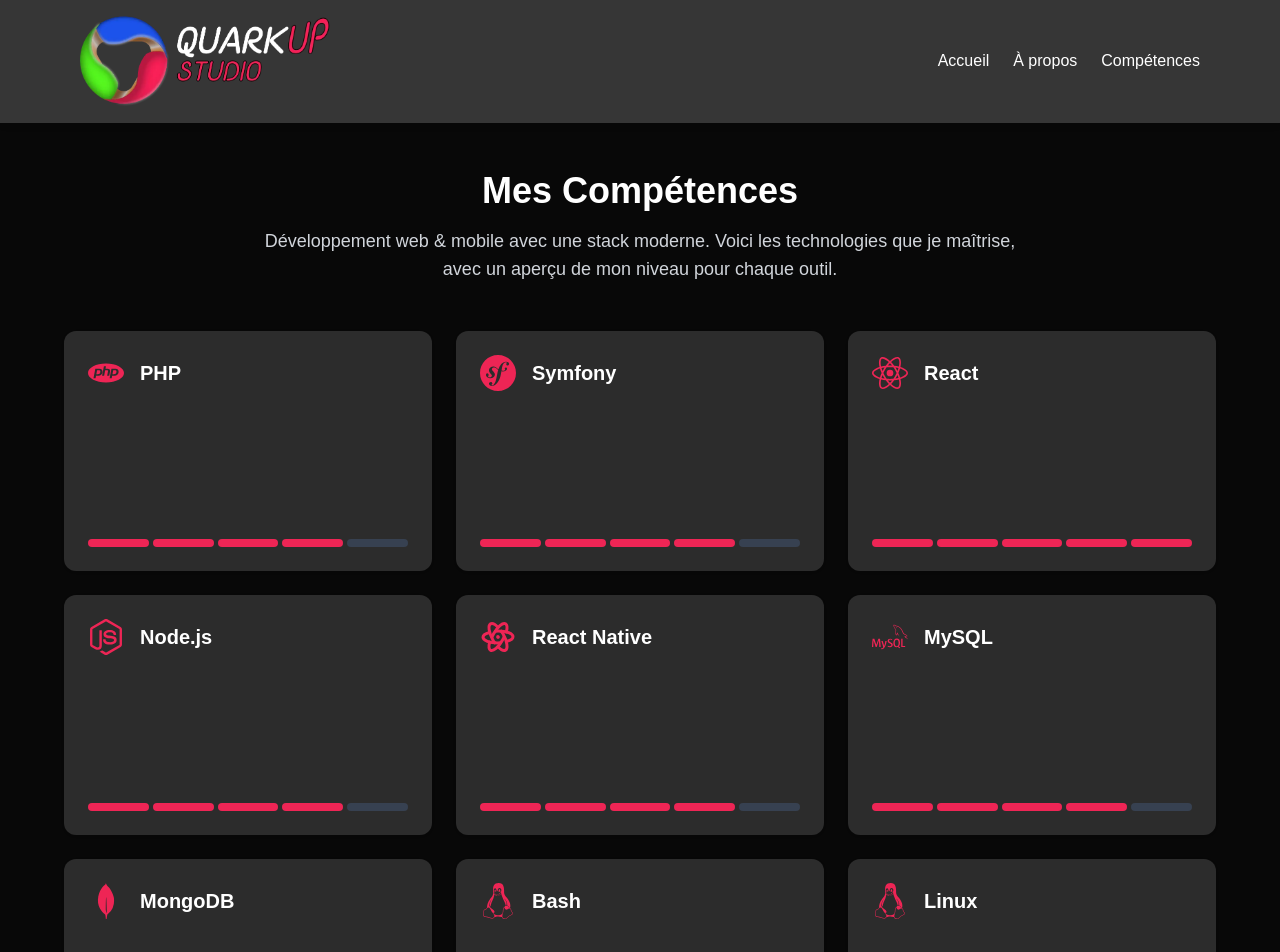
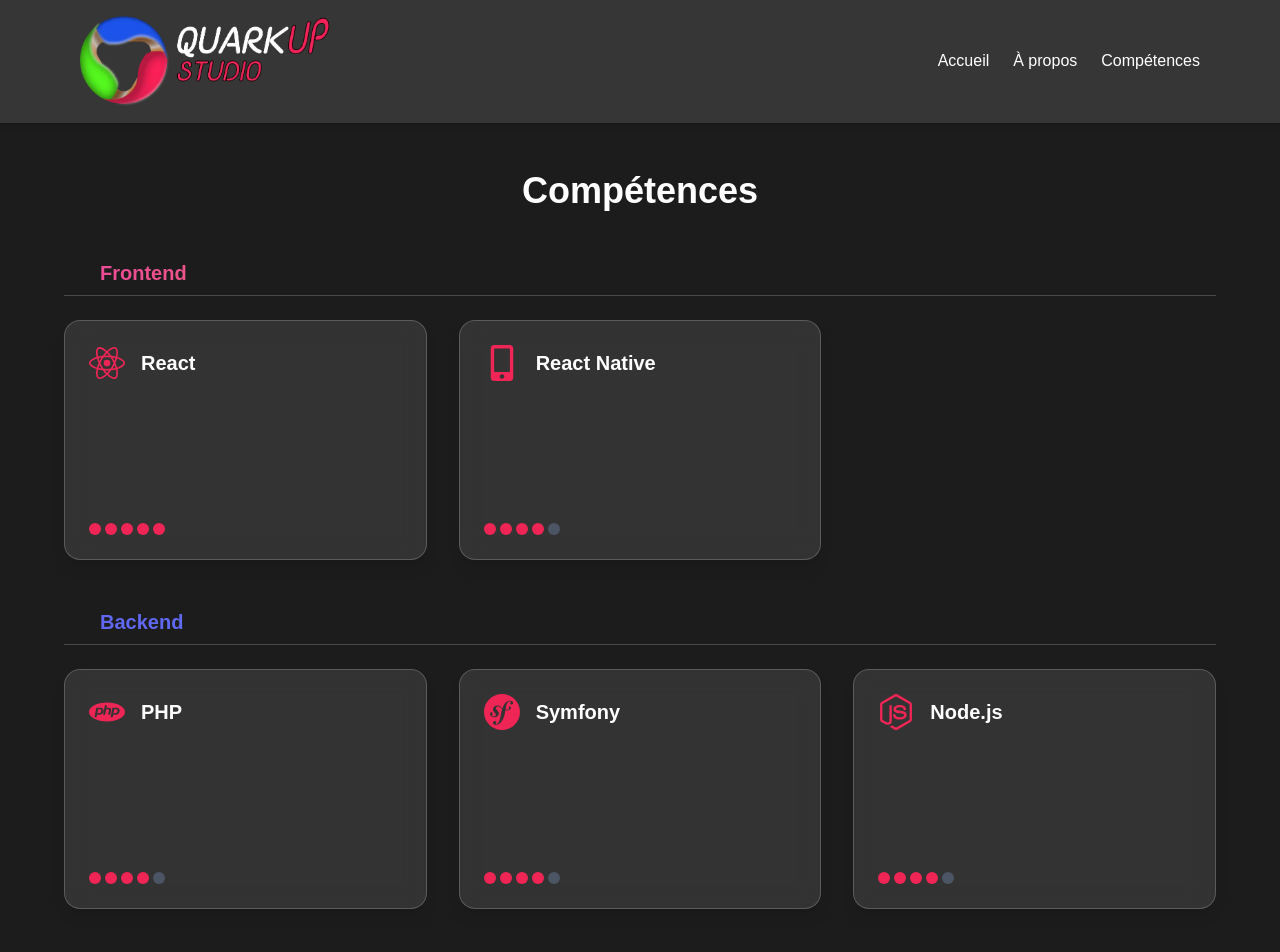
Before and after one commit to nelsonalgarve/quarkup-portfolio, a Next.js app: page /skills in a window 1280 px wide. Shown: the top 952 px of the page. Built offline with nearby package versions, Linux system fonts and the light colour scheme.

Commit message:
3 commit

```diff
--- a/src/app/skills/page.tsx
+++ b/src/app/skills/page.tsx
@@ -1,113 +1,77 @@
 "use client";
 
-import { useState } from "react";
-import { motion } from "framer-motion";
-import {
-  SiPhp,
-  SiSymfony,
-  SiReact,
-  SiMysql,
-  SiDocker,
-  SiGit,
-  SiMongodb,
-  SiWordpress,
-  SiJoomla,
-  SiPrestashop
-} from "react-icons/si";
-import { FaLinux } from "react-icons/fa";
-import { TbBrandReactNative} from "react-icons/tb";
-import { SiNodedotjs } from "react-icons/si";
+import SkillCardFlip from "@/components/SkillCardFlip";
+import { SiPhp, SiSymfony, SiReact, SiMysql, SiDocker, SiNodedotjs, SiMongodb, SiGit, SiWordpress, SiPrestashop, SiJoomla, SiLinux } from "react-icons/si";
+import { FaTerminal, FaMobileAlt, FaPaintBrush, FaServer, FaDatabase, FaTools, FaThLarge } from "react-icons/fa";
 
-
-
-
-const skills = [
-  { name: "PHP", icon: SiPhp, level: 4, description: "Langage serveur souple et largement utilisé pour le développement web dynamique." },
-  { name: "Symfony", icon: SiSymfony, level: 4, description: "Framework PHP robuste et structuré pour des applications complexes et maintenables." },
-  { name: "React", icon: SiReact, level: 5, description: "Bibliothèque JavaScript moderne et performante pour des interfaces utilisateur dynamiques." },
-  { name: "Node.js", icon: SiNodedotjs, level: 4, description: "Environnement d'exécution JavaScript côté serveur, idéal pour des APIs rapides et modernes." },
-  { name: "React Native", icon: TbBrandReactNative, level: 4, description: "Développement d'applications mobiles natives avec la puissance de React." },
-  { name: "MySQL", icon: SiMysql, level: 4, description: "Système de gestion de base de données relationnelle fiable et populaire." },
-  { name: "MongoDB", icon: SiMongodb, level: 3, description: "Base de données NoSQL orientée document, idéale pour les architectures modernes." },
-  { name: "Bash", icon: FaLinux, level: 3, description: "Scripts shell pour automatiser des tâches sur des systèmes Unix/Linux." },
-  { name: "Linux", icon: FaLinux, level: 4, description: "Environnement de développement quotidien, stabilité et performance serveur." },
-  { name: "Git", icon: SiGit, level: 4, description: "Outil de versioning essentiel pour la collaboration et la gestion de projets." },
-  { name: "Docker", icon: SiDocker, level: 3, description: "Conteneurisation d'applications pour faciliter le déploiement et la portabilité." },
-  { name: "Java", icon: SiReact, level: 3, description: "Langage orienté objet utilisé dans de nombreux environnements entreprise et Android." },
-  { name: "WordPress", icon: SiWordpress, level: 5, description: "CMS puissant pour créer des sites sur-mesure avec ou sans thème prêt-à-l'emploi." },
-  { name: "Joomla", icon: SiJoomla, level: 3, description: "CMS modulaire et flexible pour des projets structurés et multilingues." },
-  { name: "PrestaShop", icon: SiPrestashop, level: 4, description: "CMS e-commerce français, idéal pour des boutiques personnalisables et performantes." }
-];
+const categories = {
+  Frontend: {
+    color: "from-pink-500 to-yellow-500",
+    icon: FaPaintBrush,
+    items: [
+      { name: "React", icon: SiReact, level: 5, description: "Bibliothèque JavaScript puissante pour créer des interfaces dynamiques." },
+      { name: "React Native", icon: FaMobileAlt, level: 4, description: "Développement mobile natif cross-platform avec React." },
+    ]
+  },
+  Backend: {
+    color: "from-indigo-500 to-blue-500",
+    icon: FaServer,
+    items: [
+      { name: "PHP", icon: SiPhp, level: 4, description: "Langage backend robuste, utilisé dans des millions de sites Web dynamiques." },
+      { name: "Symfony", icon: SiSymfony, level: 4, description: "Framework PHP moderne pour des applications maintenables et performantes." },
+      { name: "Node.js", icon: SiNodedotjs, level: 4, description: "Serveur JavaScript rapide, parfait pour les APIs modernes." },
+    ]
+  },
+  BDD: {
+    color: "from-green-600 to-emerald-400",
+    icon: FaDatabase,
+    items: [
+      { name: "MongoDB", icon: SiMongodb, level: 3, description: "Base de données NoSQL flexible, idéale pour les projets rapides et évolutifs." },
+      { name: "MySQL", icon: SiMysql, level: 4, description: "SGBD classique et performant, très utilisé dans le monde PHP." },
+    ]
+  },
+  DevOps: {
+    color: "from-yellow-500 to-orange-500",
+    icon: FaTools,
+    items: [
+      { name: "Docker", icon: SiDocker, level: 3, description: "Conteneurisation des environnements pour un déploiement simplifié." },
+      { name: "Git", icon: SiGit, level: 4, description: "Outil de versioning indispensable pour travailler en équipe." },
+      { name: "Linux", icon: SiLinux, level: 3, description: "Maîtrise de l’environnement serveur et des commandes Bash." },
+      { name: "Bash", icon: FaTerminal, level: 3, description: "Scripts d’automatisation et outils CLI pour le DevOps." },
+    ]
+  },
+  CMS: {
+    color: "from-purple-500 to-pink-600",
+    icon: FaThLarge,
+    items: [
+      { name: "WordPress", icon: SiWordpress, level: 5, description: "CMS phare pour des sites sur-mesure administrables et optimisés." },
+      { name: "PrestaShop", icon: SiPrestashop, level: 4, description: "CMS e-commerce populaire, adapté aux boutiques personnalisées." },
+      { name: "Joomla", icon: SiJoomla, level: 3, description: "CMS historique pour des sites dynamiques et modulables." },
+    ]
+  },
+};
 
 export default function SkillsPage() {
-  const [flippedCards, setFlippedCards] = useState<Record<string, boolean>>({});
-
-  const toggleFlip = (name: string) => {
-    setFlippedCards((prev) => ({ ...prev, [name]: !prev[name] }));
-  };
-
   return (
-    <main className="min-h-screen bg-background px-6 py-12 text-white">
-      <style>{`
-        .preserve-3d {
-          transform-style: preserve-3d;
-        }
-        .backface-hidden {
-          backface-visibility: hidden;
-        }
-        .rotate-y-180 {
-          transform: rotateY(180deg);
-        }
-      `}</style>
-
-      <section className="max-w-3xl mx-auto text-center mb-12">
-        <h1 className="text-4xl font-bold mb-4">Mes Compétences</h1>
-        <p className="text-lg text-gray-300">
-          Développement web & mobile avec une stack moderne. Voici les technologies que je maîtrise, avec un aperçu de mon niveau pour chaque outil.
-        </p>
-      </section>
-
-      <div className="grid grid-cols-1 sm:grid-cols-2 md:grid-cols-3 gap-6 max-w-6xl mx-auto">
-        {skills.map(({ name, icon: Icon, level, description }, index) => (
-          <motion.div
-            key={name}
-            className={`relative h-60 cursor-pointer [perspective:1000px]`}
-            initial={{ opacity: 0, y: 20 }}
-            animate={{ opacity: 1, y: 0 }}
-            transition={{ delay: index * 0.05 }}
-            onClick={() => toggleFlip(name)}
-          >
-            <div
-              className={`transition-transform duration-700 w-full h-full relative rounded-xl preserve-3d ${
-                flippedCards[name] ? "rotate-y-180" : ""
-              }`}
-            >
-              {/* Front */}
-              <div className="absolute inset-0 bg-[#2c2c2c] rounded-xl shadow p-6 backface-hidden flex flex-col justify-between">
-                <div className="flex items-center space-x-4">
-                  <Icon className="text-4xl text-accent" />
-                  <h2 className="text-xl font-semibold">{name}</h2>
-                </div>
-                <div className="mt-4 flex space-x-1">
-                  {[...Array(5)].map((_, i) => (
-                    <div
-                      key={i}
-                      className={`h-2 flex-1 rounded-full ${
-                        i < level ? "bg-accent" : "bg-gray-700"
-                      }`}
-                    ></div>
-                  ))}
-                </div>
+    <section className="min-h-screen bg-[#1c1c1c] text-white px-6 py-12">
+      <div className="max-w-6xl mx-auto">
+        <h2 className="text-4xl font-bold text-center mb-12">Compétences</h2>
+        <div className="space-y-12">
+          {Object.entries(categories).map(([category, { color, icon: Icon, items }]) => (
+            <div key={category}>
+              <div className={`flex items-center gap-3 text-xl font-semibold mb-6 border-b border-white/20 pb-2 bg-gradient-to-r ${color} bg-clip-text text-transparent`}>
+                <Icon className="text-2xl" />
+                {category}
               </div>
-
-              {/* Back */}
-              <div className="absolute inset-0 bg-[#1f1f1f] rounded-xl shadow p-6 text-sm text-gray-300 rotate-y-180 backface-hidden flex items-center justify-center text-center">
-                <p>{description}</p>
+              <div className="grid grid-cols-1 sm:grid-cols-2 lg:grid-cols-3 gap-8">
+                {items.map((skill, i) => (
+                  <SkillCardFlip key={i} {...skill} />
+                ))}
               </div>
             </div>
-          </motion.div>
-        ))}
+          ))}
+        </div>
       </div>
-    </main>
+    </section>
   );
 }
--- /dev/null
+++ b/src/components/SkillCard.tsx
@@ -0,0 +1,35 @@
+"use client";
+
+import { motion } from "framer-motion";
+import { IconType } from "react-icons";
+
+interface SkillCardProps {
+  name: string;
+  icon: IconType;
+  level: number; // de 1 à 5
+  description: string;
+}
+
+export default function SkillCard({ name, icon: Icon, level, description }: SkillCardProps) {
+  return (
+    <motion.div
+      whileHover={{ scale: 1.05, y: -5 }}
+      transition={{ type: "spring", stiffness: 200 }}
+      className="bg-white/10 backdrop-blur-md border border-white/20 rounded-2xl shadow-lg p-6 flex flex-col justify-between h-60"
+    >
+      <div className="flex items-center gap-4 mb-4">
+        <Icon className="text-4xl text-accent" />
+        <h3 className="text-xl font-semibold text-white">{name}</h3>
+      </div>
+      <p className="text-sm text-gray-300 flex-1">{description}</p>
+      <div className="flex gap-1 mt-4">
+        {Array.from({ length: 5 }).map((_, i) => (
+          <div
+            key={i}
+            className={`w-3 h-3 rounded-full ${i < level ? "bg-accent" : "bg-gray-600"}`}
+          />
+        ))}
+      </div>
+    </motion.div>
+  );
+}
--- /dev/null
+++ b/src/components/SkillCardFlip.tsx
@@ -0,0 +1,51 @@
+"use client";
+
+import { useState } from "react";
+import { motion } from "framer-motion";
+import { IconType } from "react-icons";
+
+
+
+interface SkillCardFlipProps {
+  name: string;
+  icon: IconType;
+  level: number;
+  description: string;
+}
+
+export default function SkillCardFlip({ name, icon: Icon, level, description }: SkillCardFlipProps) {
+  const [flipped, setFlipped] = useState(false);
+
+  return (
+    <div
+      className="[perspective:1000px] cursor-pointer"
+      onClick={() => setFlipped(!flipped)}
+    >
+      <motion.div
+        className="relative h-60 w-full [transform-style:preserve-3d] duration-700"
+        animate={{ rotateY: flipped ? 180 : 0 }}
+      >
+        {/* Face avant */}
+        <div className="absolute inset-0 bg-white/10 backdrop-blur-md border border-white/20 rounded-2xl shadow-lg p-6 flex flex-col justify-between text-white [backface-visibility:hidden]">
+          <div className="flex items-center gap-4 mb-4">
+            <Icon className="text-4xl text-accent" />
+            <h3 className="text-xl font-semibold">{name}</h3>
+          </div>
+          <div className="flex gap-1 mt-auto">
+            {Array.from({ length: 5 }).map((_, i) => (
+              <div
+                key={i}
+                className={`w-3 h-3 rounded-full ${i < level ? "bg-accent" : "bg-gray-600"}`}
+              />
+            ))}
+          </div>
+        </div>
+
+        {/* Face arrière */}
+        <div className="absolute inset-0 bg-[#2a2a2a] text-white rounded-2xl p-6 [transform:rotateY(180deg)] [backface-visibility:hidden] flex items-center justify-center">
+          <p className="text-sm text-gray-300 text-center">{description}</p>
+        </div>
+      </motion.div>
+    </div>
+  );
+}
```
